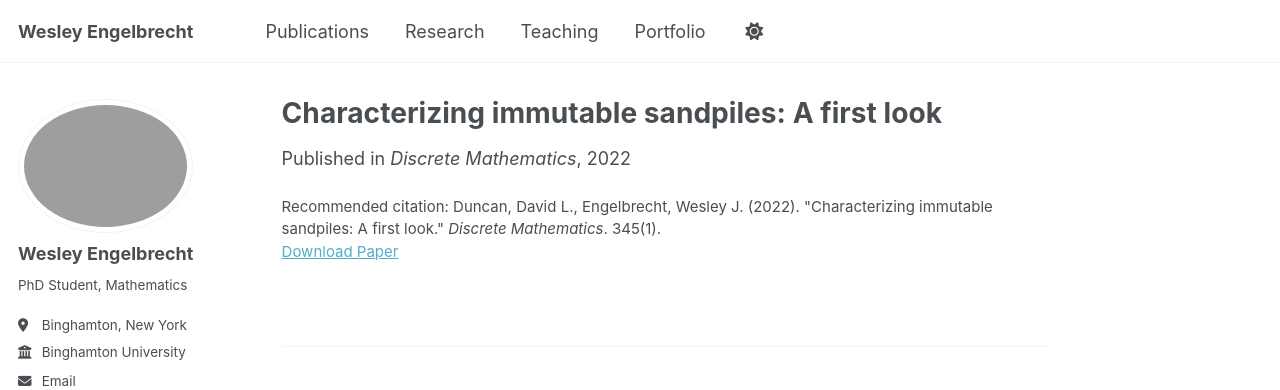
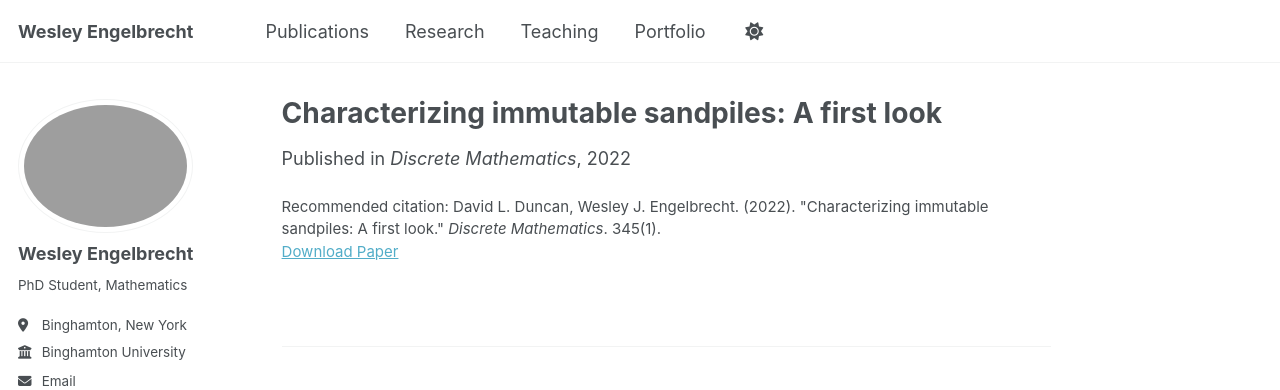
Before and after one commit to wjengelbr/wjengelbr.github.io, a Jekyll site: the page built from _publications/2022-01-01-characterizing-immutable-sandpiles.md, in a window 1280 px wide. Shown: the top 390 px of the page. Built offline with Jekyll 4.4.1, drawn with Linux system fonts in a browser that asks for light colours; a style sheet for code colours, icons or effects is not loaded.

```diff
--- a/_publications/2022-01-01-characterizing-immutable-sandpiles.md
+++ b/_publications/2022-01-01-characterizing-immutable-sandpiles.md
@@ -7,5 +7,5 @@ excerpt: 'We provide an algebraic way of describing the stability of discrete sy
 date: 2022-01-01
 venue: 'Discrete Mathematics'
 paperurl: 'https://www.sciencedirect.com/science/article/pii/S0012365X21003708'
-citation: 'Duncan, David L., Engelbrecht, Wesley J. (2022). &quot;Characterizing immutable sandpiles: A first look.&quot; <i>Discrete Mathematics</i>. 345(1).'
+citation: 'David L. Duncan, Wesley J. Engelbrecht. (2022). &quot;Characterizing immutable sandpiles: A first look.&quot; <i>Discrete Mathematics</i>. 345(1).'
 ---
```
